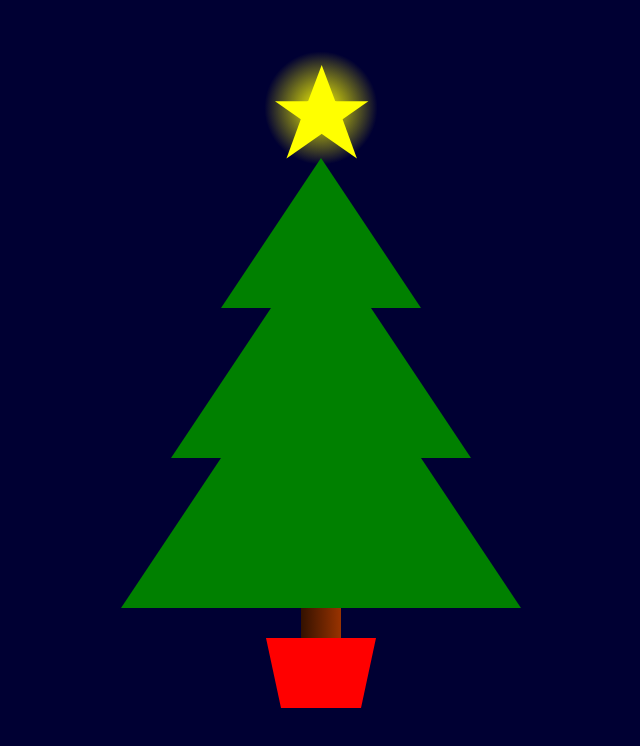
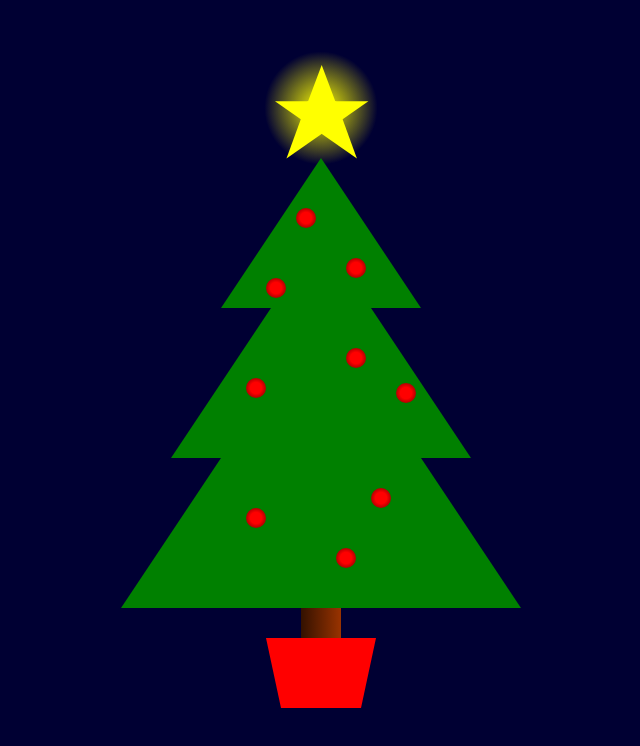
Before and after one commit to margrahaw/christmas-time, a plain HTML site: page index.html in a window 1280 px wide. Shown: the whole page, without its empty margins (327-967 px from the left). Drawn offline with Linux system fonts and the light colour scheme.

Commit message:
ornaments added

```diff
--- a/index.html
+++ b/index.html
@@ -12,8 +12,23 @@
             <div id="star"></div>
         </div>
         <div id="tree-top"></div>
+        <div id="top-ornaments">
+            <div id="top-orn-one" class="ornament"></div>
+            <div id="top-orn-two" class="ornament"></div>
+            <div id="top-orn-three" class="ornament"></div>
+        </div>
         <div id="tree-middle"></div>
+        <div id="md-ornaments">
+            <div id="md-orn-one" class="ornament"></div>
+            <div id="md-orn-two" class="ornament"></div>
+            <div id="md-orn-three" class="ornament"></div>
+        </div>
         <div id="tree-bottom"></div>
+        <div id="bm-ornaments">
+            <div id="bm-orn-one" class="ornament"></div>
+            <div id="bm-orn-two" class="ornament"></div>
+            <div id="bm-orn-three" class="ornament"></div>
+        </div>
         <div id="tree-trunk"></div>
     </div>
 </body>
--- a/style.css
+++ b/style.css
@@ -17,8 +17,8 @@ body {
     height: 200px;
     background-image:
     radial-gradient(circle, yellow, #000033 40%);
+}
 
-    }
 #star {
     position: absolute;
     top: 90px;
@@ -32,6 +32,7 @@ body {
     border-left: 50px solid transparent;
     transform: rotate(35deg);
 }
+
 #star:before {
     border-bottom: 40px solid yellow;
     border-left: 15px solid transparent;
@@ -71,6 +72,37 @@ body {
     border-bottom: 150px solid green;
 }
 
+#top-ornaments {
+    position: absolute;
+    left: 225px;
+    height: 100px;
+    width: 150px;
+}
+
+.ornament {
+    width: 20px;
+    height: 20px;
+    border-radius: 50%;
+    background-image: radial-gradient(circle, red 40%, #660000);
+}
+
+#top-orn-one {
+    position: absolute;
+    left: 50px;
+}
+
+#top-orn-two {
+    position: absolute;
+    left: 100px;
+    top: 50px;
+}
+
+#top-orn-three {
+    position: absolute;
+    left: 20px;
+    top: 70px;
+}
+
 #tree-middle {
     position: absolute;
     left: 150px;
@@ -82,6 +114,32 @@ body {
     border-bottom: 150px solid green;
 }
 
+#md-ornaments {
+    position: absolute;
+    left: 175px;
+    top: 300px;
+    height: 150px;
+    width: 250px;
+}
+
+#md-orn-one {
+    position: absolute;
+    left: 150px;
+    top: 40px;
+}
+
+#md-orn-two {
+    position: absolute;
+    left: 200px;
+    top: 75px;
+}
+
+#md-orn-three {
+    position: absolute;
+    left: 50px;
+    top: 70px;
+}
+
 #tree-bottom {
     position: absolute;
     left: 100px;
@@ -91,6 +149,32 @@ body {
     border-left: 100px solid transparent;
     border-right: 100px solid transparent;
     border-bottom: 150px solid green;
+}
+
+#bm-ornaments {
+    position: absolute;
+    left: 175px;
+    top: 450px;
+    height: 150px;
+    width: 250px;
+}
+
+#bm-orn-one {
+    position: absolute;
+    left: 175px;
+    top: 30px;
+}
+
+#bm-orn-two {
+    position: absolute;
+    left: 140px;
+    top: 90px;
+}
+
+#bm-orn-three {
+    position: absolute;
+    left: 50px;
+    top: 50px;
 }
 
 #tree-trunk {
```
Lines whose indentation alone changed are shown as unchanged.
